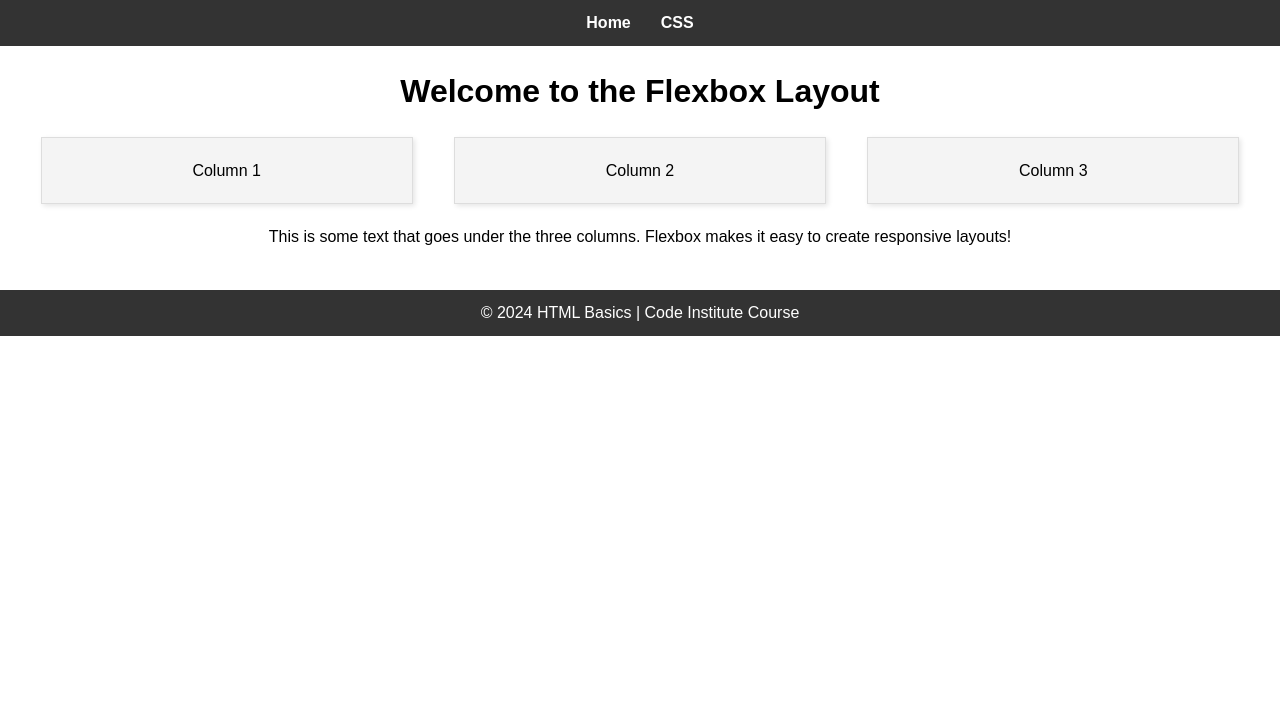
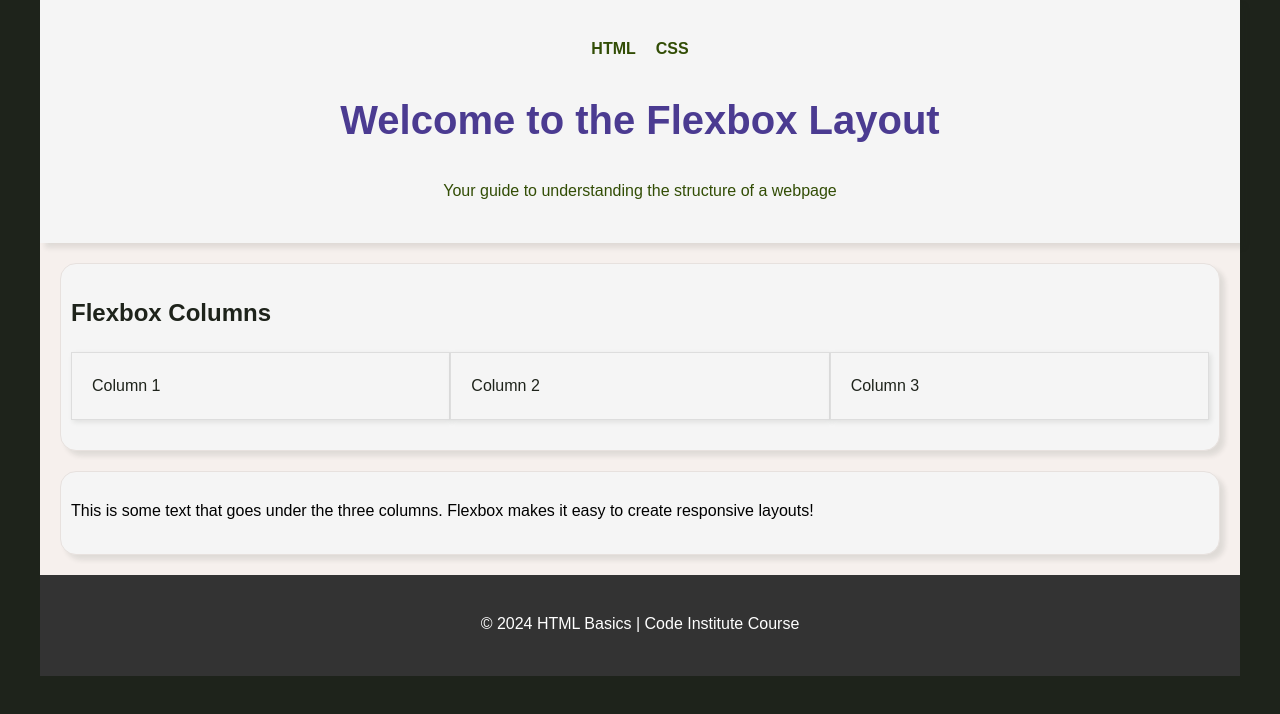
Before and after one commit to 5pence/htmlandcssbasics, a plain HTML site: page css.html in a window 1280 px wide. Drawn offline with Linux system fonts and the light colour scheme.

Commit message:
remove css stylesheet and merge css

```diff
--- a/assets/css/style-css.css
+++ /dev/null
@@ -1,86 +0,0 @@
-/* Basic Reset */
-* {
-    margin: 0;
-    padding: 0;
-    box-sizing: border-box;
-}
-
-/* Body Styling */
-body {
-    font-family: Arial, sans-serif;
-    line-height: 1.6;
-}
-
-/* Header and Navbar */
-header {
-    background-color: #333;
-    color: white;
-    padding: 10px 0;
-}
-
-nav ul {
-    list-style: none;
-    display: flex;
-    justify-content: center;
-}
-
-nav ul li {
-    margin: 0 15px;
-}
-
-nav ul li a {
-    color: white;
-    text-decoration: none;
-    font-weight: bold;
-}
-
-/* Main Content */
-main {
-    padding: 20px;
-    text-align: center;
-}
-
-h1 {
-    margin-bottom: 20px;
-}
-
-/* Flexbox Layout for Columns */
-.columns {
-    display: flex;
-    justify-content: space-around;
-    margin-bottom: 20px;
-}
-
-.box {
-    background-color: #f4f4f4;
-    border: 1px solid #ddd;
-    padding: 20px;
-    width: 30%;
-    box-shadow: 2px 2px 5px rgba(0, 0, 0, 0.1);
-}
-
-/* Content Section */
-.content {
-    margin-bottom: 20px;
-}
-
-/* Footer Styling */
-footer {
-    background-color: #333;
-    color: white;
-    text-align: center;
-    padding: 10px 0;
-}
-
-/* Media Query for screens less than 600px */
-@media (max-width: 600px) {
-    .columns {
-        flex-direction: column;
-        align-items: center;
-    }
-
-    .box {
-        width: 100%;
-        margin-bottom: 10px;
-    }
-}
--- a/assets/css/style.css
+++ b/assets/css/style.css
@@ -1,15 +1,17 @@
 /* 1. General settings */
 body {
     font-family: Arial, sans-serif;
-    color: #333;
+    color: #1E231B;
     margin: 0;
     padding: 0;
     background-color: #1E231B;
+    line-height: 1.6;
 }
 
 /* 2. Type selectors (applying to HTML tags directly) */
 h1, h2, p {
     margin-bottom: 20px;
+    color: #1E231B;
 }
 
 ul {
@@ -27,6 +29,7 @@ footer {
 footer p {
     color: #F5F5F5;
 }
+
 /* 3. Class selectors */
 .wrapper {
     width: 100%;
@@ -34,6 +37,7 @@ footer p {
     margin: 0 auto;
     background-color: #F6F0ED;
 }
+
 .content-section {
     margin: 20px;
     padding: 10px;
@@ -46,7 +50,6 @@ footer p {
 .full-width {
     width: 100%;
 }
-
 
 .inline-container {
     color: blue;
@@ -114,6 +117,20 @@ footer p {
     font-weight: bold;
 }
 
+.columns {
+    display: flex;
+    justify-content: space-around;
+    margin-bottom: 20px;
+}
+
+.box {
+    background-color: #f5f5f5;
+    border: 1px solid #ddd;
+    padding: 20px;
+    width: 30%;
+    box-shadow: 2px 2px 5px rgba(30, 35, 27, 0.1);
+}
+
 /* 7. CSS Precedence (specificity example) */
 p {
     color: black;
@@ -122,3 +139,21 @@ p {
 p.header-subtitle {
     color: #324D05; /* More specific rule (class) overrides general p color */
 }
+
+/* Media Query for screens less than 600px */
+@media (max-width: 600px) {
+    .columns {
+        flex-direction: column;
+        align-items: center;
+    }
+
+    .box {
+        width: 80%;
+        margin-bottom: 10px;
+    }
+
+    .main-nav ul {
+        flex-direction: column;
+        gap: 10px;
+    }
+}
--- a/css.html
+++ b/css.html
@@ -4,35 +4,39 @@
     <meta charset="UTF-8">
     <meta name="viewport" content="width=device-width, initial-scale=1.0">
     <title>Flexbox Layout Example</title>
-    <link rel="stylesheet" href="assets/css/style-css.css">
+    <link rel="stylesheet" href="assets/css/style.css">
 </head>
 <body>
-    <header>
-        <nav>
+    <div class="wrapper">
+        <header id="main-header" class="site-header">
+            <nav class="main-nav">
                 <ul>
-                <li><a href="index.html">Home</a></li>
+                    <li><a href="index.html">HTML</a></li>
                     <li><a href="css.html">CSS</a></li>
                 </ul>
             </nav>
+            <h1 class="header-title">Welcome to the Flexbox Layout</h1>
+            <p class="header-subtitle">Your guide to understanding the structure of a webpage</p>
         </header>
 
         <main>
-        <h1>Welcome to the Flexbox Layout</h1>
-
+            <section class="content-section">
+                <h2>Flexbox Columns</h2>
                 <section class="columns">
                     <div class="box">Column 1</div>
                     <div class="box">Column 2</div>
                     <div class="box">Column 3</div>
                 </section>
+            </section>
 
-        <section class="content">
+            <section class="content-section">
                 <p>This is some text that goes under the three columns. Flexbox makes it easy to create responsive layouts!</p>
             </section>
         </main>
 
-    <footer>
+        <footer id="main-footer">
             <p>&copy; 2024 HTML Basics | Code Institute Course</p>
         </footer>
-
+    </div>
 </body>
 </html>
```
Also changed, not shown: 1 other file. Lines whose indentation alone changed are shown as unchanged.
